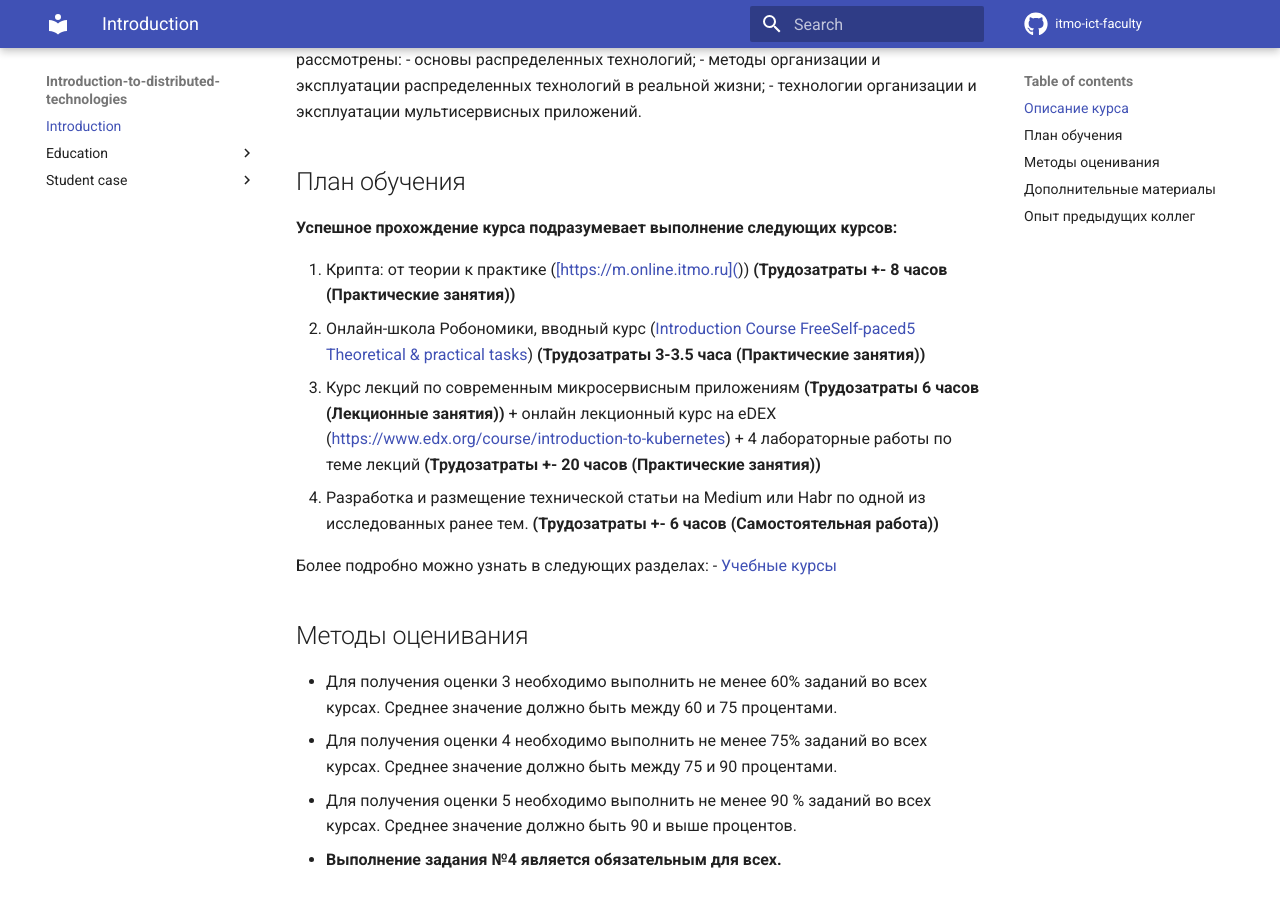
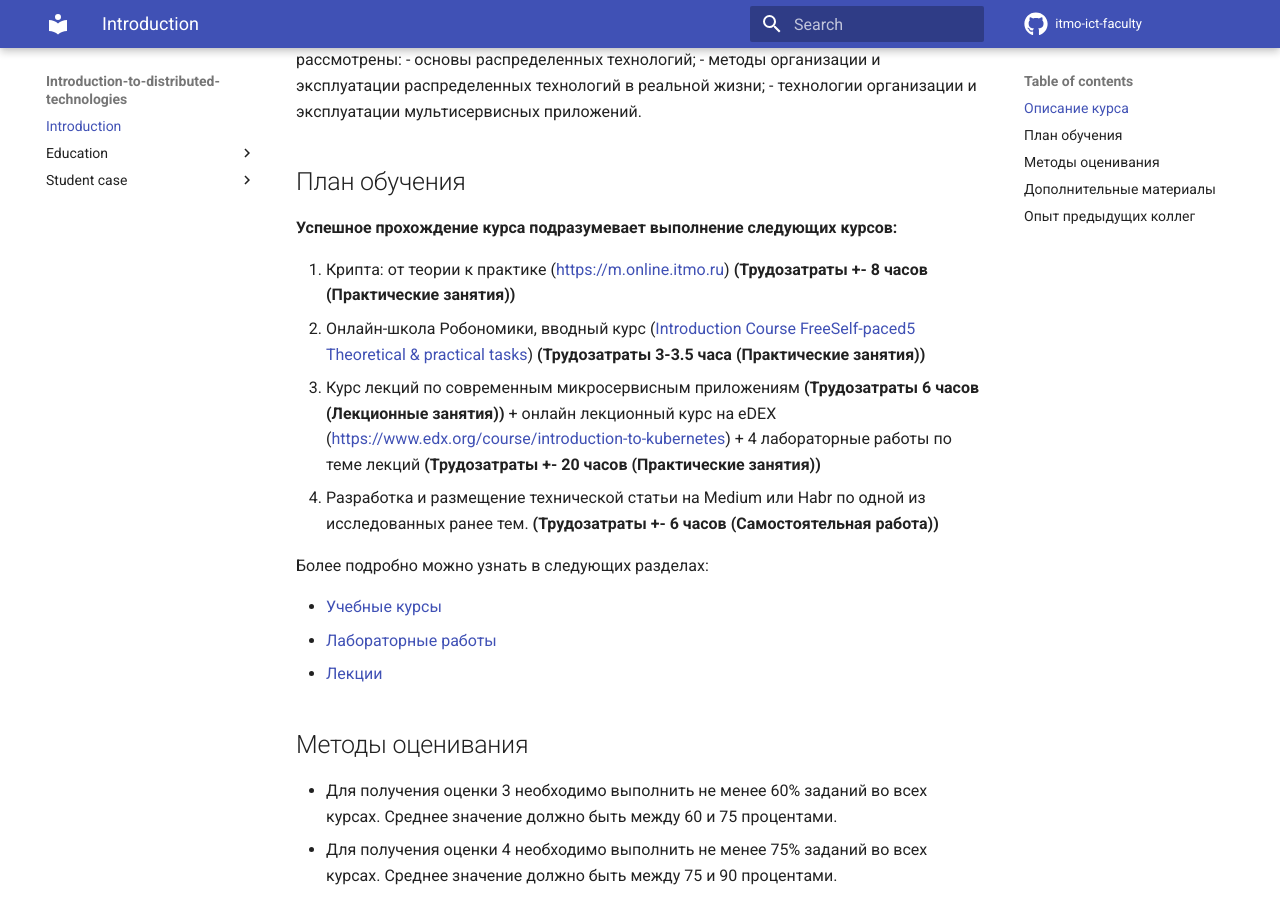
Before and after one commit to itmo-ict-faculty/introduction-to-distributed-technologies, an MkDocs documentation site: the page built from docs/index.md, in a window 1280 px wide and 900 px high, scrolled down 388 px. Built offline with MkDocs 1.6.1 and Material for MkDocs 9.7.7, drawn with Linux system fonts in a browser that asks for light colours; comment, search, counter and statistics services are not loaded.

Commit message:
Update index.md

```diff
--- a/docs/index.md
+++ b/docs/index.md
@@ -9,13 +9,16 @@
 ## План обучения
 **Успешное прохождение курса подразумевает выполнение следующих курсов:**
 
-1. Крипта: от теории к практике ([[https://m.online.itmo.ru](](https://m.online.itmo.ru))) **(Трудозатраты +- 8 часов (Практические занятия))**
+1. Крипта: от теории к практике ([https://m.online.itmo.ru](https://m.online.itmo.ru)) **(Трудозатраты +- 8 часов (Практические занятия))**
 2. Онлайн-школа Робономики, вводный курс ([Introduction Course FreeSelf-paced5 Theoretical & practical tasks](https://robonomics.academy/online-courses/introduction-course)) **(Трудозатраты 3-3.5 часа (Практические занятия))**
 3. Курс лекций по современным микросервисным приложениям **(Трудозатраты 6 часов (Лекционные занятия))** + онлайн лекционный курс на eDEX ([https://www.edx.org/course/introduction-to-kubernetes](https://www.edx.org/course/introduction-to-kubernetes)) + 4 лабораторные работы по теме лекций **(Трудозатраты +- 20 часов (Практические занятия))**
 4. Разработка и размещение технической статьи на Medium или Habr по одной из исследованных ранее тем. **(Трудозатраты +- 6 часов (Самостоятельная работа))**
 
 Более подробно можно узнать в следующих разделах:
-- [Учебные курсы](/docs/education/courses)
+
+- [Учебные курсы](/docs/education/courses.md)
+- [Лабораторные работы](/docs/education/labs.md)
+- [Лекции](/docs/education/lecture.md)
 
 ## Методы оценивания
 - Для получения оценки 3 необходимо выполнить не менее 60% заданий во всех курсах. Среднее значение должно быть между 60 и 75 процентами.
```
